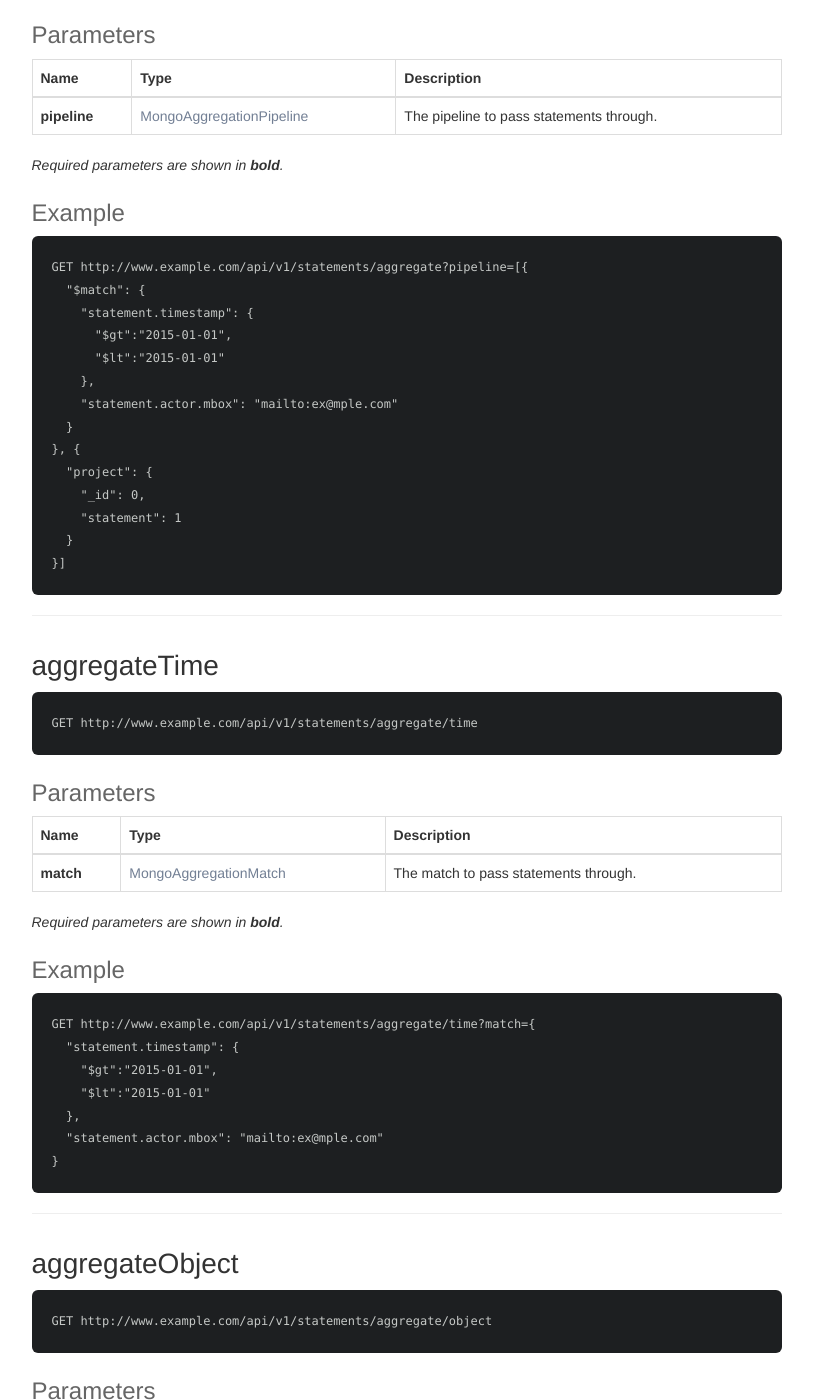
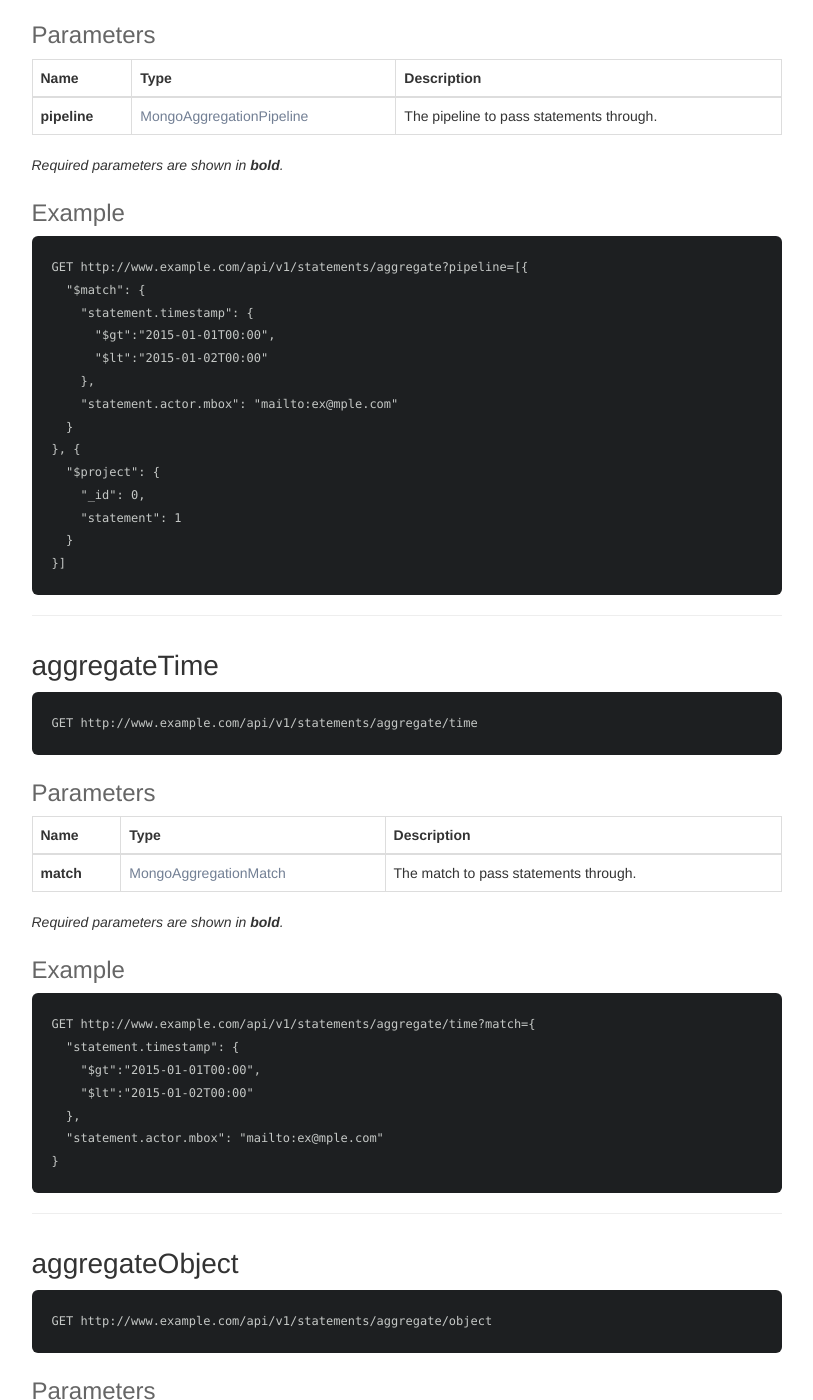
Before and after one commit to LearningLocker/docs, a Jekyll site: the page built from statements_api.md, in a window 1280 px wide and 1400 px high, scrolled down 1353 px. Shown: the whole window, without its empty margins (331-1144 px from the left). Built offline with Jekyll 4.4.1, drawn with Linux system fonts in a browser that asks for light colours; nearby versions of some CDN libraries; some of the changed text lies outside the part shown.

Commit message:
Corrects typos.

```diff
--- a/statements_api.md
+++ b/statements_api.md
@@ -53,13 +53,13 @@ Name | Type | Description
     GET http://www.example.com/api/v1/statements/aggregate?pipeline=[{
       "$match": {
         "statement.timestamp": {
-          "$gt":"2015-01-01",
-          "$lt":"2015-01-01"
+          "$gt":"2015-01-01T00:00",
+          "$lt":"2015-01-02T00:00"
         },
         "statement.actor.mbox": "mailto:ex@mple.com"
       }
     }, {
-      "project": {
+      "$project": {
         "_id": 0,
         "statement": 1
       }
@@ -82,8 +82,8 @@ Name | Type | Description
 
     GET http://www.example.com/api/v1/statements/aggregate/time?match={
       "statement.timestamp": {
-        "$gt":"2015-01-01",
-        "$lt":"2015-01-01"
+        "$gt":"2015-01-01T00:00",
+        "$lt":"2015-01-02T00:00"
       },
       "statement.actor.mbox": "mailto:ex@mple.com"
     }
@@ -106,8 +106,8 @@ Name | Type | Description
 
     GET http://www.example.com/api/v1/statements/aggregate/object?match={
       "statement.timestamp": {
-        "$gt":"2015-01-01",
-        "$lt":"2015-01-01"
+        "$gt":"2015-01-01T00:00",
+        "$lt":"2015-01-02T00:00"
       },
       "statement.actor.mbox": "mailto:ex@mple.com"
     }
```
